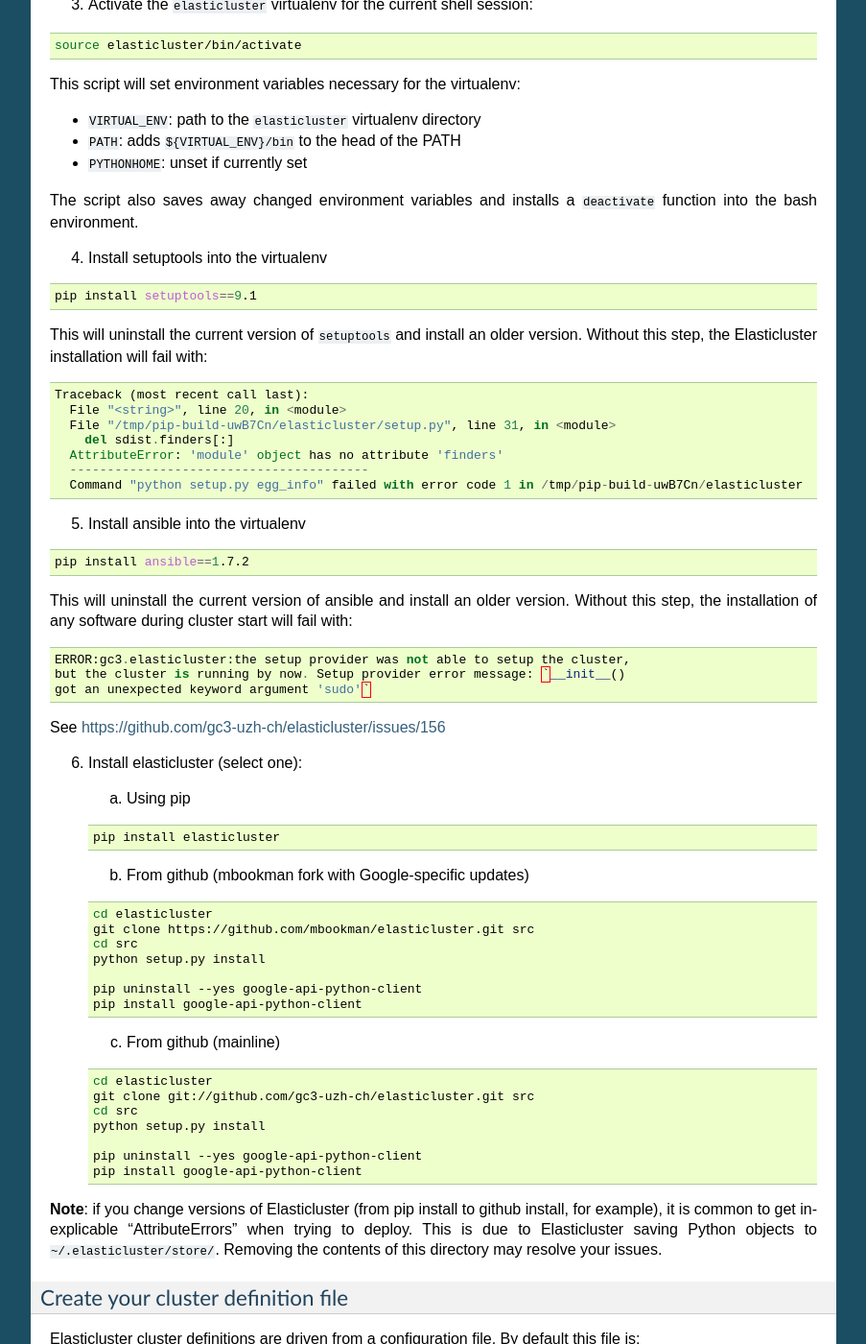
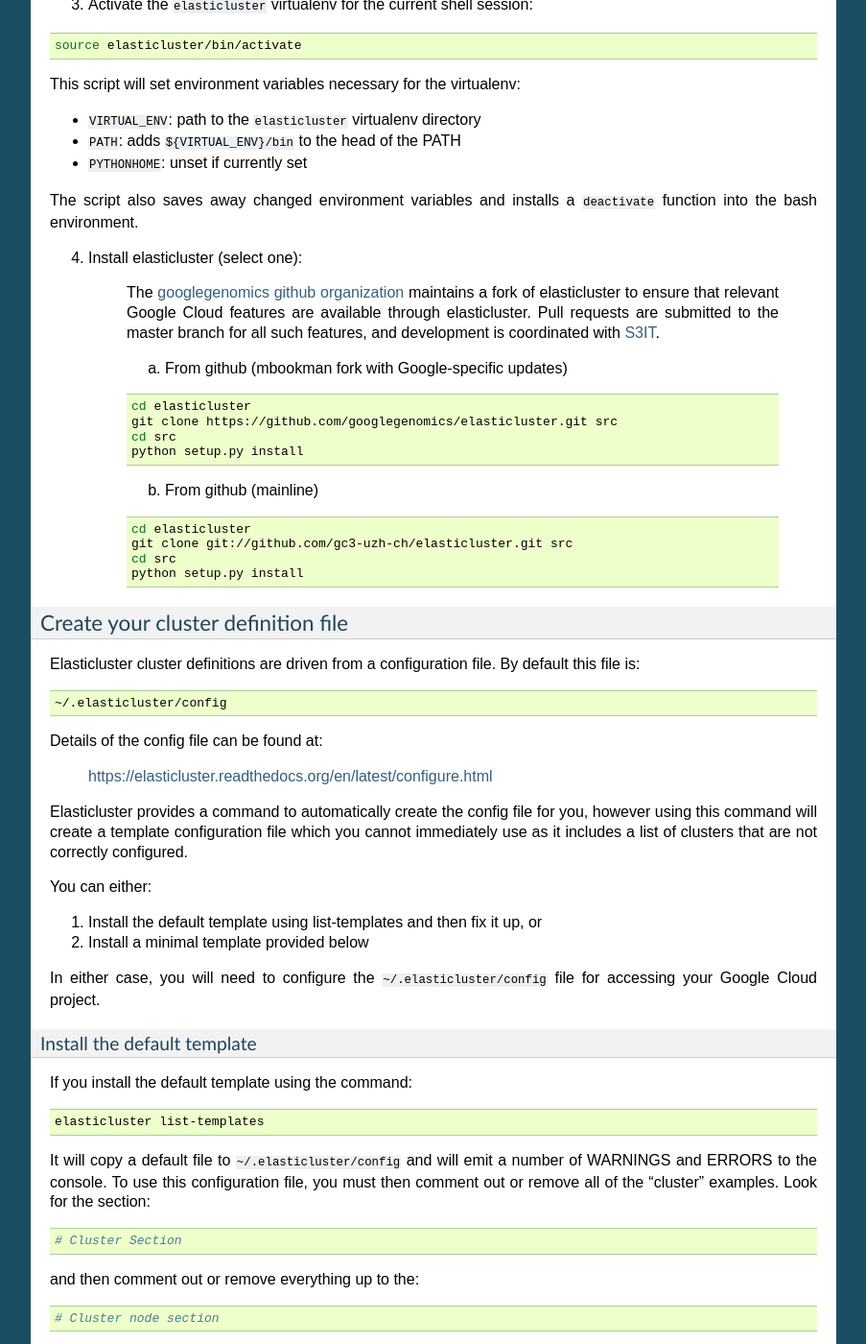
Before and after one commit to googlegenomics/readthedocs, a Sphinx documentation site: the page built from docs/source/includes/elasticluster_setup.rst, in a window 1280 px wide and 1400 px high, scrolled down 878 px. Shown: the whole window at 96% size, without its empty margins (198-1101 px from the left). Built offline with Sphinx 7.4.7, drawn with Linux system fonts in a browser that asks for light colours.

Commit message:
Update elasticluster_setup.rst
Updated to reference the googlegenomics fork.
Removed original steps 4 and 5, which directed installation of specific versions of setuptools and ansible.
Fixes were made in the master branch.

```diff
--- a/docs/source/includes/elasticluster_setup.rst
+++ b/docs/source/includes/elasticluster_setup.rst
@@ -1,8 +1,10 @@
+.. _S3IT: http://www.s3it.uzh.ch/
 .. _Elasticluster: https://elasticluster.readthedocs.org
 .. _virtualenv: http://docs.python-guide.org/en/latest/dev/virtualenvs/
 .. _gcloud: https://cloud.google.com/sdk/
 .. _SFTP: http://linux.die.net/man/1/sftp
 .. _HERE DOCUMENTS: http://tldp.org/LDP/abs/html/here-docs.html
+.. _googlegenomics github organization: https://github.com/googlegenomics
 
 ================================================
 Create compute clusters on Google Compute Engine
@@ -64,76 +66,29 @@
 
 The script also saves away changed environment variables and installs a ``deactivate`` function into the bash environment.
 
-4. Install setuptools into the virtualenv
+4. Install elasticluster (select one):
 
-.. code:: bash
+    The `googlegenomics github organization`_ maintains a fork of elasticluster to ensure that relevant
+    Google Cloud features are available through elasticluster. Pull requests are submitted to the master
+    branch for all such features, and development is coordinated with S3IT_.
 
-   pip install setuptools==9.1
+    a. From github (mbookman fork with Google-specific updates)
 
-This will uninstall the current version of ``setuptools`` and install an older version.  Without this step, the Elasticluster installation will fail with:
-
-.. code:: python
-
-   Traceback (most recent call last):
-     File "<string>", line 20, in <module>
-     File "/tmp/pip-build-uwB7Cn/elasticluster/setup.py", line 31, in <module>
-       del sdist.finders[:]
-     AttributeError: 'module' object has no attribute 'finders'
-     ----------------------------------------
-     Command "python setup.py egg_info" failed with error code 1 in /tmp/pip-build-uwB7Cn/elasticluster
-
-5. Install ansible into the virtualenv
-
-.. code:: bash
-
-  pip install ansible==1.7.2
-
-This will uninstall the current version of ansible and install an older version.  Without this step, the installation of any software during cluster start will fail with:
-
-.. code:: python
-
-  ERROR:gc3.elasticluster:the setup provider was not able to setup the cluster,
-  but the cluster is running by now. Setup provider error message: `__init__()
-  got an unexpected keyword argument 'sudo'`
-
-See https://github.com/gc3-uzh-ch/elasticluster/issues/156
-
-6. Install elasticluster (select one):
-
-   a. Using pip
-
-   .. code:: bash
-
-      pip install elasticluster
-
-   b. From github (mbookman fork with Google-specific updates)
-
-   .. code:: bash
+    .. code:: bash
 
       cd elasticluster
-      git clone https://github.com/mbookman/elasticluster.git src
+      git clone https://github.com/googlegenomics/elasticluster.git src
       cd src
       python setup.py install
 
-      pip uninstall --yes google-api-python-client
-      pip install google-api-python-client
+    b. From github (mainline)
 
-   c. From github (mainline)
-
-   .. code:: bash
+    .. code:: bash
 
       cd elasticluster
       git clone git://github.com/gc3-uzh-ch/elasticluster.git src
       cd src
       python setup.py install
-
-      pip uninstall --yes google-api-python-client
-      pip install google-api-python-client
-
-**Note**: if you change versions of Elasticluster (from pip install to github install, for example),
-it is common to get inexplicable "AttributeErrors" when trying to deploy.  This is due to
-Elasticluster saving Python objects to ``~/.elasticluster/store/``.
-Removing the contents of this directory may resolve your issues.
 
 Create your cluster definition file
 ===================================
```
